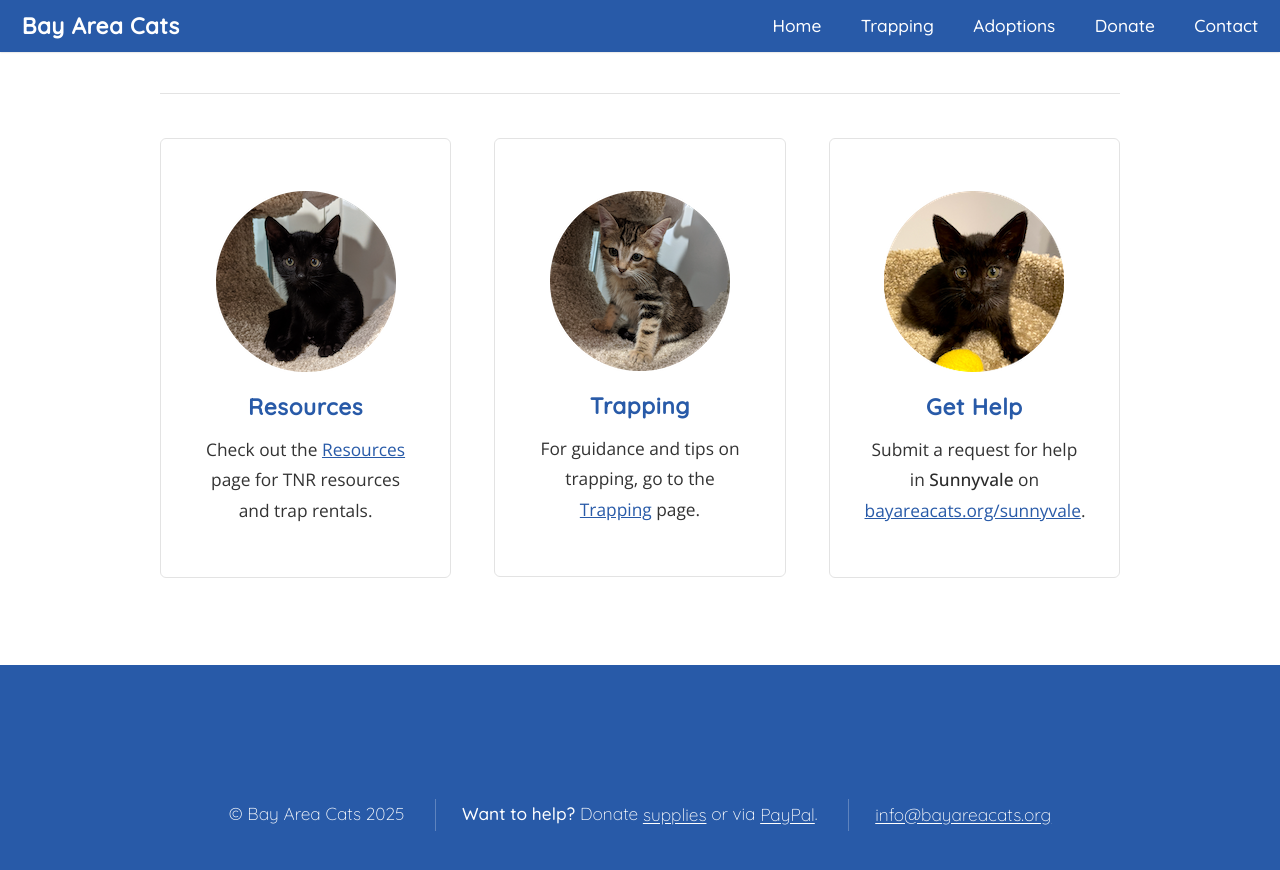
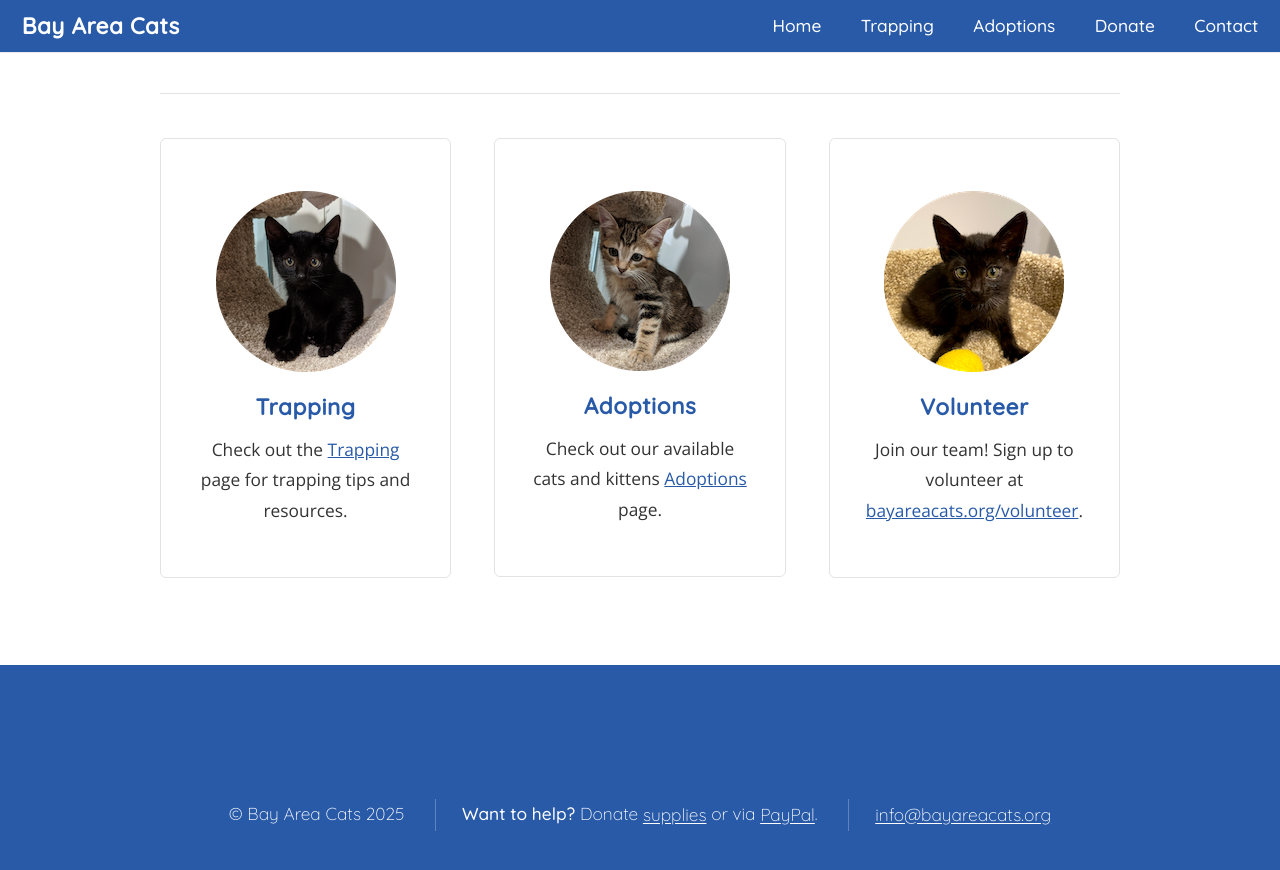
Before and after one commit to sunmeetsingh/bayareacats.github.io, a Jekyll site: the page built from index.html, in a window 1280 px wide and 900 px high, scrolled down 963 px. Shown: the top 870 px of the window. Built offline with Jekyll 4.4.1, drawn with Linux system fonts in a browser that asks for light colours.

Commit message:
Update traps link

```diff
--- a/index.html
+++ b/index.html
@@ -49,30 +49,30 @@ layout: landing-page
 		<div class="row">
 			<div class="4u">
 				<section class="special box">
-					<a href="resources" style="text-decoration:none;color:inherit;">
+					<a href="trapping" style="text-decoration:none;color:inherit;">
 						<i class="fa" style="height:15px"><img src="images/manny-thumbnail.png" alt=""></i>
-						<h4>Resources</h4>
+						<h4>Trapping</h4>
 					</a>
-					<p>Check out the <a href="resources">Resources</a> page for TNR resources and trap rentals.</p>
+					<p>Check out the <a href="trapping">Trapping</a> page for trapping tips and resources.</p>
 				</section>
 			</div>
 			<div class="4u">
 				<section class="special box">
-					<a href="trapping" style="text-decoration:none;color:inherit;">
+					<a href="Adoptions" style="text-decoration:none;color:inherit;">
 						<i class="fa" style="height:15px"><img src="images/loki-thumbnail.png" alt=""></i>
-						<h4>Trapping</h4>
+						<h4>Adoptions</h4>
 					</a>
-					<p>For guidance and tips on trapping, go to the <a href="trapping">Trapping</a> page.</p>
+					<p>Check out our available cats and kittens <a href="adoptions">Adoptions</a> page.</p>
 				</section>
 			</div>
 
 			<div class="4u">
 				<section class="special box">
-					<a href="success-stories" style="text-decoration:none;color:inherit;">
+					<a href="volunteer" style="text-decoration:none;color:inherit;">
 						<i class="fa" style="height: 15px"><img src="images/maggie-thumbnail.png" alt=""></i>
-						<h4>Get Help</h4>
+						<h4>Volunteer</h4>
 					</a>
-					<p>Submit a request for help in <b>Sunnyvale</b> on <a href="tnr">bayareacats.org/sunnyvale</a>.</p>
+					<p>Join our team! Sign up to volunteer at <a href="volunteer">bayareacats.org/volunteer</a>.</p>
 				</section>
 			</div>
 		</div>
--- a/traps.html
+++ b/traps.html
@@ -11,6 +11,6 @@
     'page_title' : 'trap rentals'
   });
 </script>
-<meta http-equiv="refresh" content="0; URL=https://airtable.com/shrAMqHItXxUe3KfC" />
+<meta http-equiv="refresh" content="0; URL=https://airtable.com/appklgrXgkT9hR2Ts/pagKN20lCFbugETKc/form" />
 </head>
 </html>
```
